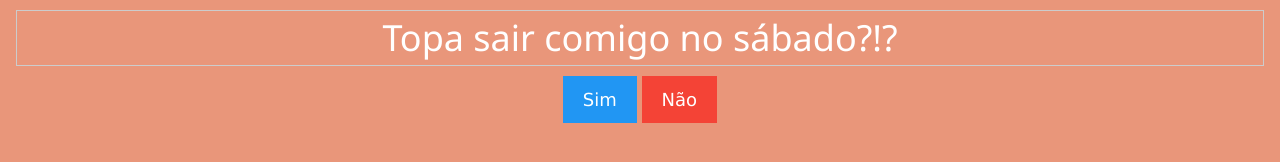
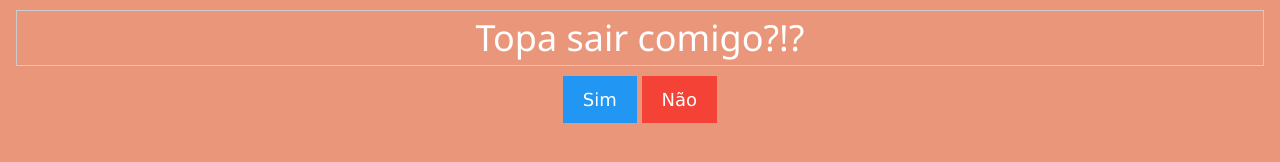
Before and after one commit to Matheus1901/abreaijo, a plain HTML site: page index.html in a window 1280 px wide. Drawn offline with nearby package versions, Linux system fonts and the light colour scheme.

Commit message:
Update index.html

```diff
--- a/index.html
+++ b/index.html
@@ -56,7 +56,7 @@
 
 <body style="background-color:darksalmon" class="w3-container">
     <div id="tela1" class="tela1 w3-center">
-        <h1 class="w3-border w3-text-white">Topa sair comigo no sábado?!?</h1>
+        <h1 class="w3-border w3-text-white">Topa sair comigo?!?</h1>
         <button class="botao w3-blue" onclick="alternarTelas()">Sim</button>
         <button id="botao2" class="botao w3-red" onclick="moverBotao()">Não</button>
     </div>
```
